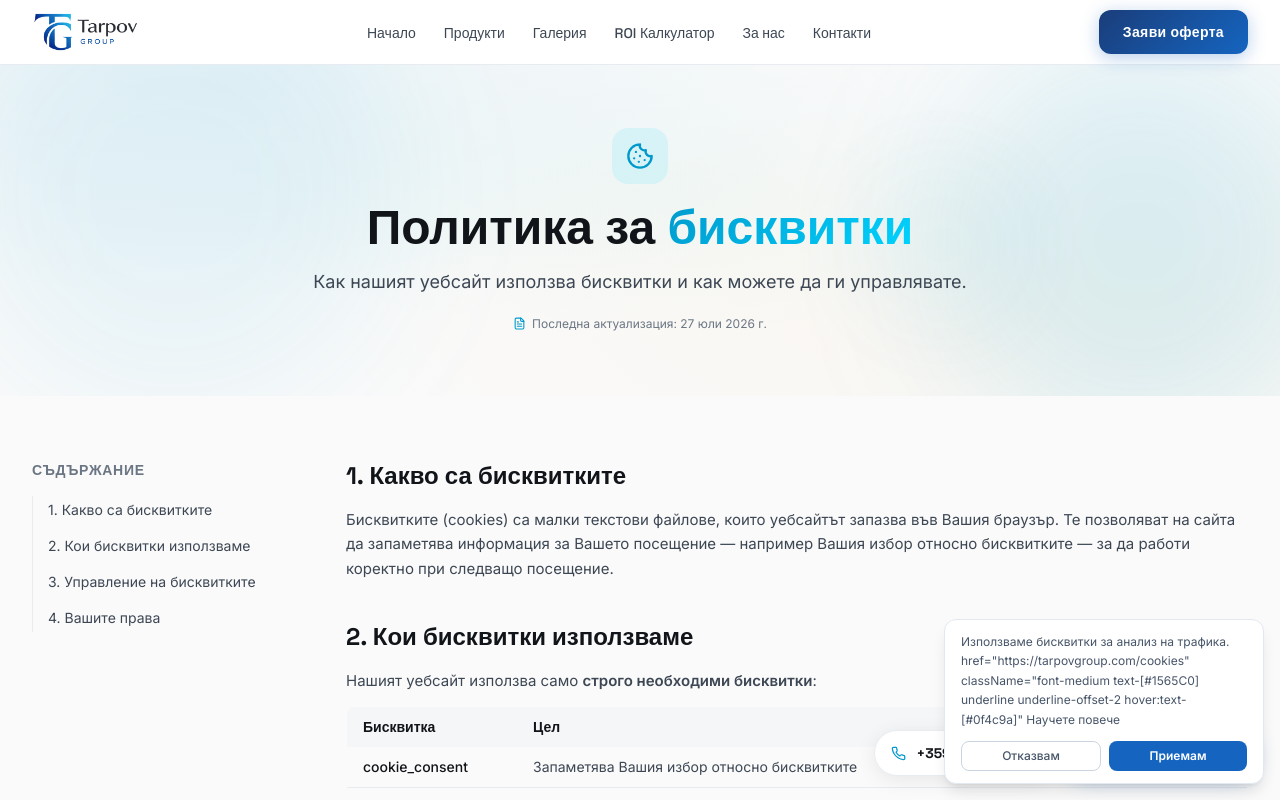
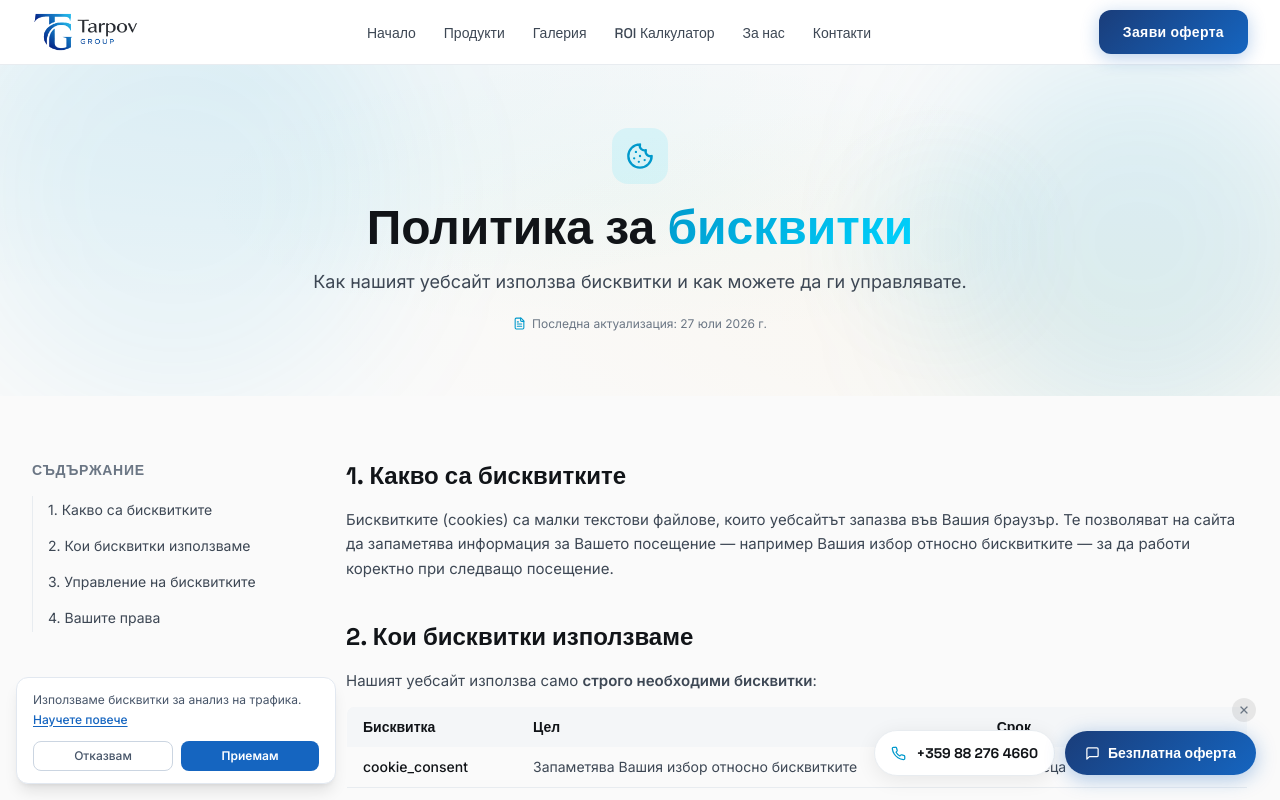
Before and after one commit to 0dayCodefirm/tarpovgroup_website, a React (Vite) app: page /cookies in a window 1280 px wide. Shown: the top 800 px of the page. Built offline with nearby package versions, Linux system fonts and the light colour scheme.

Commit message:
git push

```diff
--- a/src/components/shared/CookieConsent.tsx
+++ b/src/components/shared/CookieConsent.tsx
@@ -22,16 +22,13 @@ export default function CookieConsent() {
       role="dialog"
       aria-live="polite"
       aria-label="Съгласие за бисквитки"
-      className="fixed bottom-3 left-3 right-3 z-[100] mx-auto max-w-sm rounded-xl border border-slate-200 bg-white px-4 py-3 shadow-lg sm:left-auto sm:right-4 sm:bottom-4 sm:max-w-xs"
+      className="fixed bottom-3 left-3 right-3 z-[100] mx-auto max-w-sm rounded-xl border border-slate-200 bg-white px-4 py-3 shadow-lg sm:right-auto sm:left-4 sm:bottom-4 sm:max-w-xs"
     >
       <p className="text-xs leading-relaxed text-slate-600">
         Използваме бисквитки за анализ на трафика.{' '}
-          <a>
-            href="https://tarpovgroup.com/cookies"
-            className="font-medium text-[#1565C0] underline underline-offset-2 hover:text-[#0f4c9a]"
-
-            Научете повече
-         </a>
+        <a href="https://tarpovgroup.com/cookies" className="font-medium text-[#1565C0] underline underline-offset-2 hover:text-[#0f4c9a]">
+          Научете повече
+        </a>
       </p>
       <div className="mt-3 flex gap-2">
         <button
```
